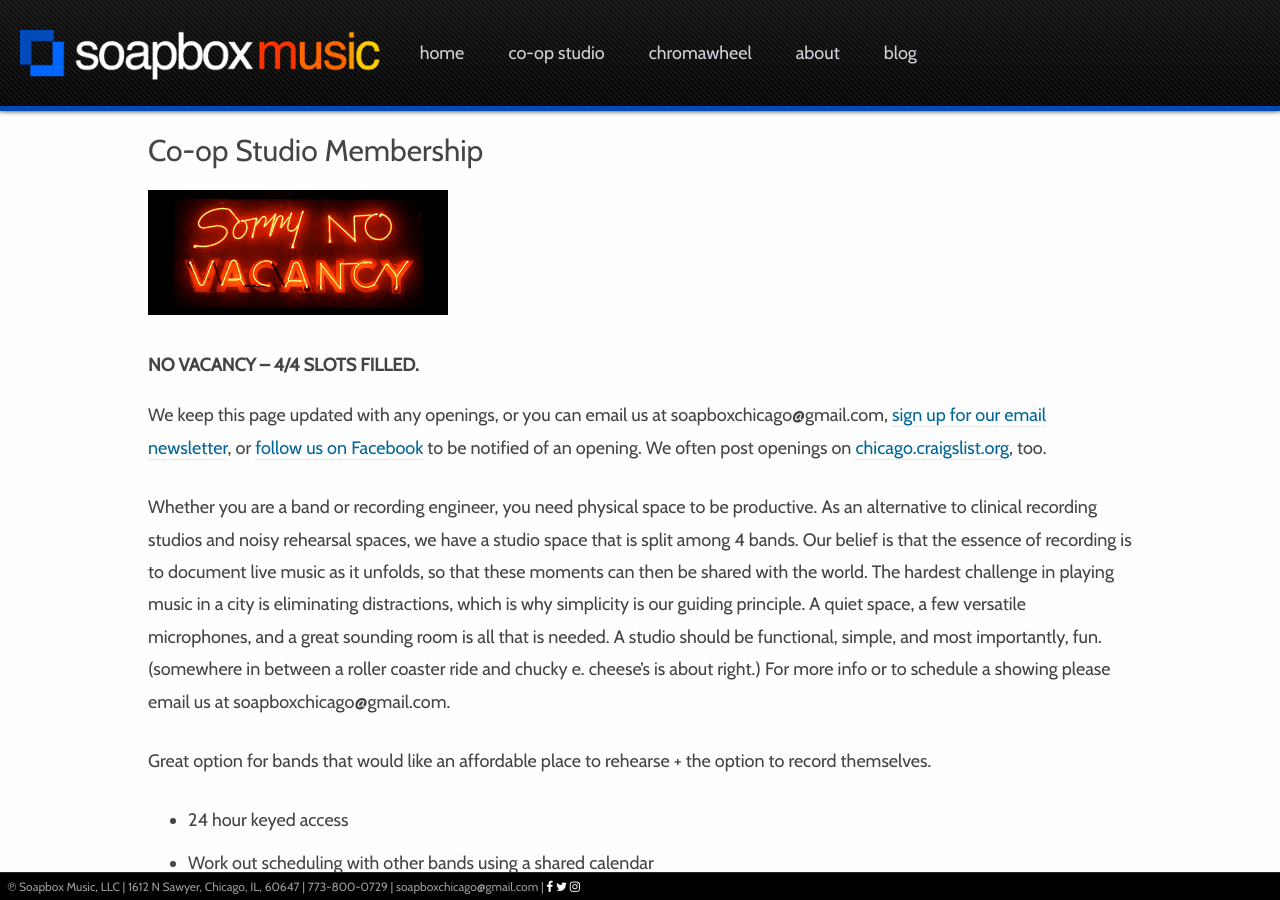
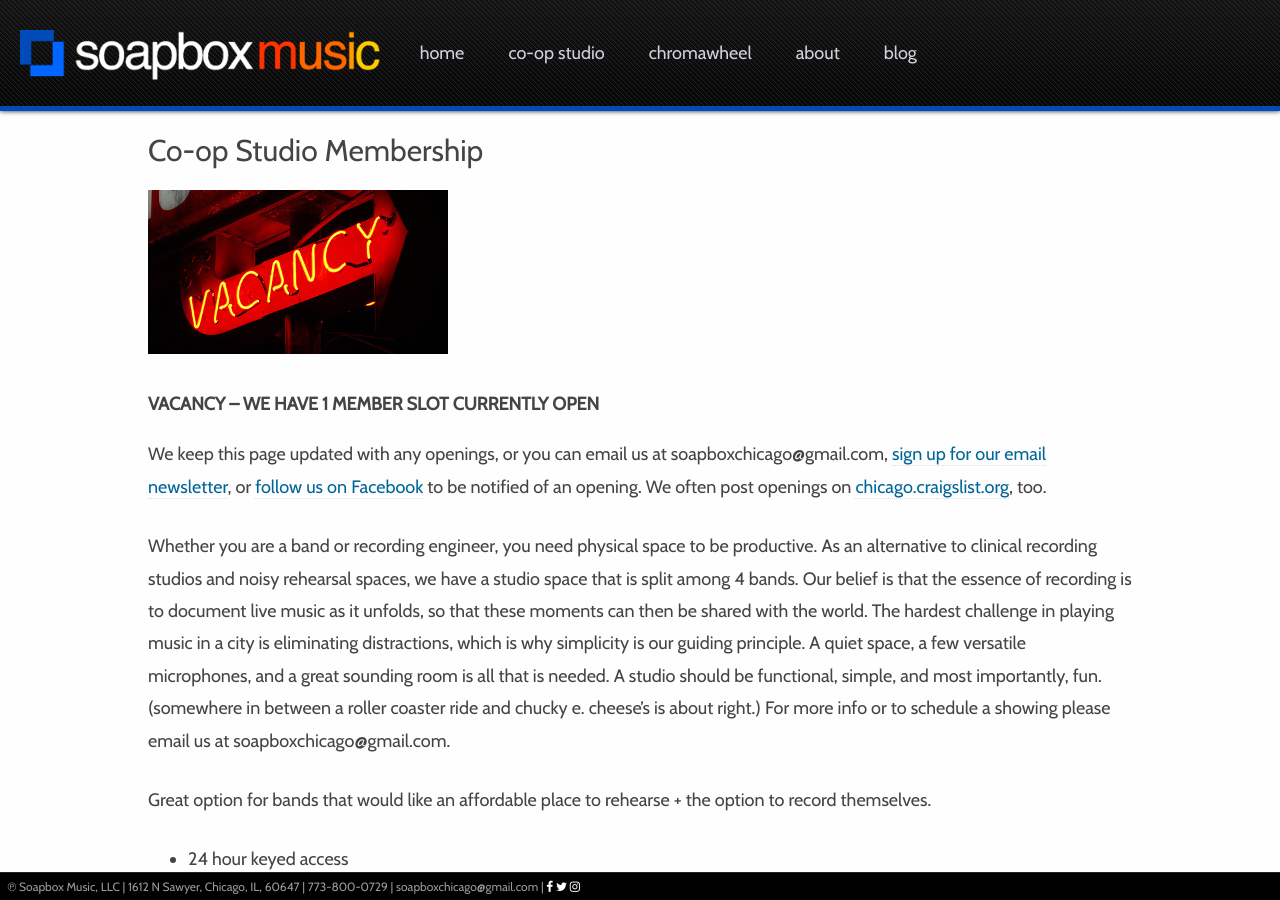
Before and after one commit to soapboxmusic/website, a Jekyll site: the page built from studio.md, in a window 1280 px wide and 900 px high. Built offline with Jekyll 4.4.1, drawn with Linux system fonts in a browser that asks for light colours; nearby versions of some CDN libraries.

Commit message:
Update studio.md

```diff
--- a/studio.md
+++ b/studio.md
@@ -6,9 +6,9 @@
 ---
 
 
-![](assets/images/no-vacancy-300.jpg)
+![](assets/images/open-vacancy-300.jpg)
 
-#### No Vacancy -- 4/4 slots filled.
+#### Vacancy -- we have 1 member slot currently open
 We keep this page updated with any openings, or you can email us at soapboxchicago@gmail.com, [sign up for our email newsletter](https://mailchi.mp/767a7c6ab28c/soapbox-newsletter), or [follow us on Facebook](http://www.facebook.com/soapboxchicago) to be notified of an opening. We often post openings on [chicago.craigslist.org](http://chicago.craigslist.org), too.
 
 Whether you are a band or recording engineer, you need physical space to be productive.  As an alternative to clinical recording studios and noisy rehearsal spaces, we have a studio space that is split among 4 bands. Our belief is that the essence of recording is to document live music as it unfolds, so that these moments can then be shared with the world. The hardest challenge in playing music in a city is eliminating distractions, which is why simplicity is our guiding principle.  A quiet space, a few versatile microphones, and a great sounding room is all that is needed. A studio should be functional, simple, and most importantly, fun. (somewhere in between a roller coaster ride and chucky e. cheese's is about right.) For more info or to schedule a showing please email us at soapboxchicago@gmail.com.
```
